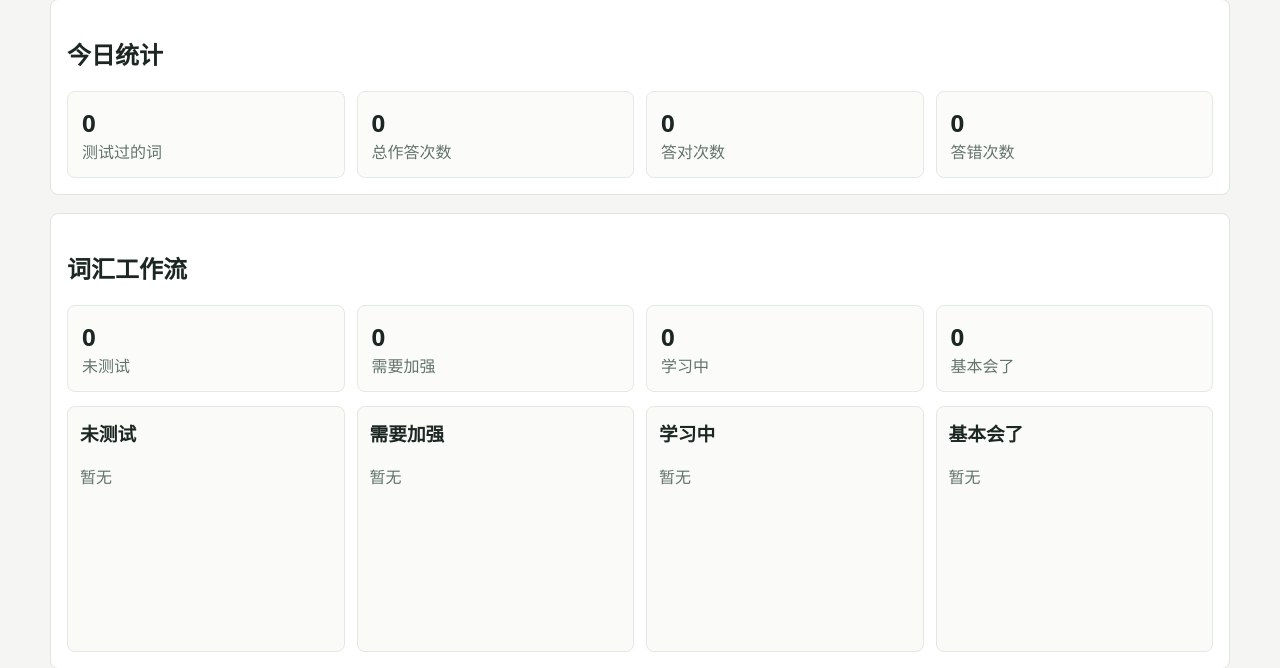
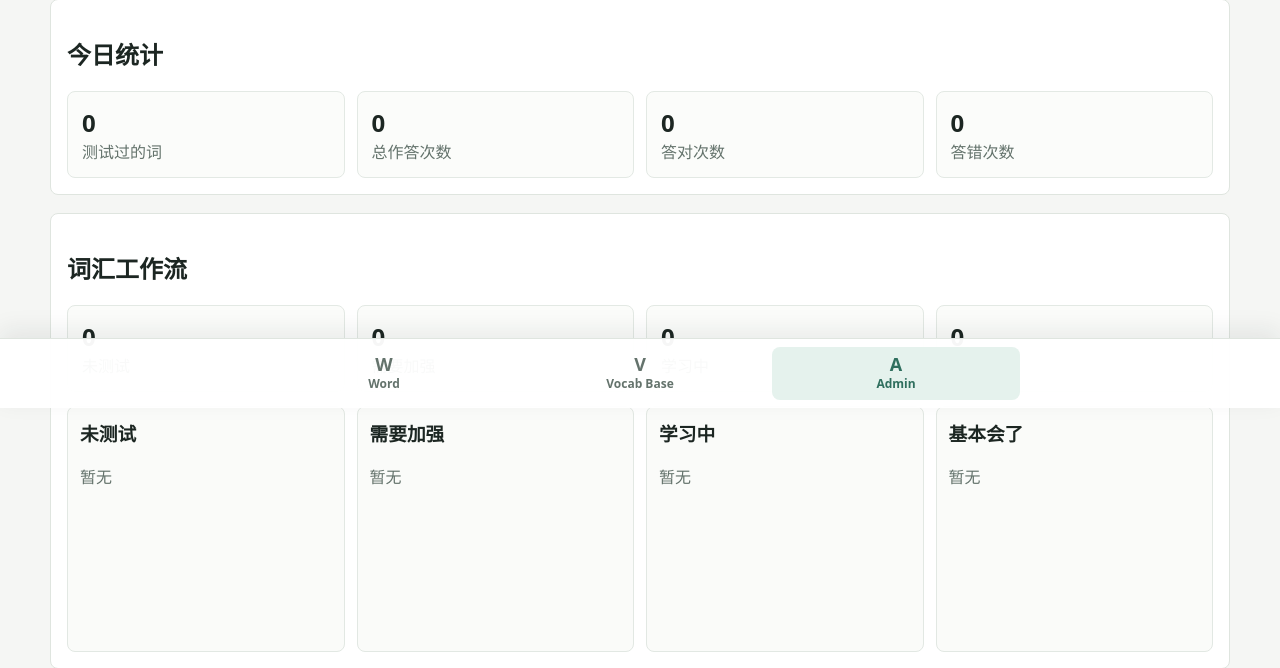
Before and after one commit to xujacky1111-prog/Manjixulaoshi, a PHP site: page /admin/ in a window 1280 px wide. Shown: the part 392-1060 px from the top of the page. Run offline with PHP 8.4, Linux system fonts and the light colour scheme; data that the repository does not hold is empty.

Commit message:
Add bottom navigation tabs

```diff
--- a/vocab app/admin/index.php
+++ b/vocab app/admin/index.php
@@ -8,7 +8,7 @@ $configured = file_exists(__DIR__ . '/../config/config.php');
     <meta name="viewport" content="width=device-width, initial-scale=1">
     <title>学习记录后台</title>
     <style>
-        body { margin: 0; font-family: system-ui, -apple-system, Segoe UI, sans-serif; background: #f5f6f4; color: #1c2622; }
+        body { margin: 0; padding-bottom: 84px; font-family: system-ui, -apple-system, Segoe UI, sans-serif; background: #f5f6f4; color: #1c2622; }
         header { padding: 20px; background: #2f6f5e; color: white; }
         header a { color: white; }
         main { max-width: 1180px; margin: 0 auto; padding: 20px; display: grid; gap: 18px; }
@@ -28,6 +28,11 @@ $configured = file_exists(__DIR__ . '/../config/config.php');
         .card { border: 1px solid #e7ece8; border-radius: 7px; padding: 10px; margin-bottom: 8px; background: white; }
         .analysis { white-space: pre-wrap; line-height: 1.65; background: #fbfcfa; border: 1px solid #e3e9e4; border-radius: 8px; padding: 14px; }
         .muted { color: #64736c; }
+        .bottom-tabs { position: fixed; left: 0; right: 0; bottom: 0; z-index: 20; background: rgba(255,255,255,.96); border-top: 1px solid #dfe5df; box-shadow: 0 -8px 24px rgba(28,38,34,.08); }
+        .bottom-tabs .inner { max-width: 760px; margin: 0 auto; display: grid; grid-template-columns: repeat(3, 1fr); gap: 8px; padding: 8px 12px calc(8px + env(safe-area-inset-bottom)); }
+        .bottom-tabs a { display: grid; gap: 2px; justify-items: center; padding: 8px 6px; border-radius: 8px; color: #64736c; text-decoration: none; font-size: 12px; font-weight: 650; }
+        .bottom-tabs a strong { font-size: 18px; line-height: 1; }
+        .bottom-tabs a.active { background: #e5f2ed; color: #2f6f5e; }
         @media (max-width: 900px) { .grid, .board, .row { grid-template-columns: 1fr; } }
     </style>
 </head>
@@ -108,6 +113,13 @@ $configured = file_exists(__DIR__ . '/../config/config.php');
         <div id="wrongLeaderboard"></div>
     </section>
 </main>
+<div class="bottom-tabs" aria-label="主导航">
+    <div class="inner">
+        <a href="../"><strong>W</strong><span>Word</span></a>
+        <a href="../vocabbase/"><strong>V</strong><span>Vocab Base</span></a>
+        <a class="active" href="./"><strong>A</strong><span>Admin</span></a>
+    </div>
+</div>
 <script>
 const api = path => '../api/' + path;
 
```
Also changed, not shown: vocab app/index.php (+13 -1 lines), vocab app/vocabbase/index.php (+13 -1 lines).
